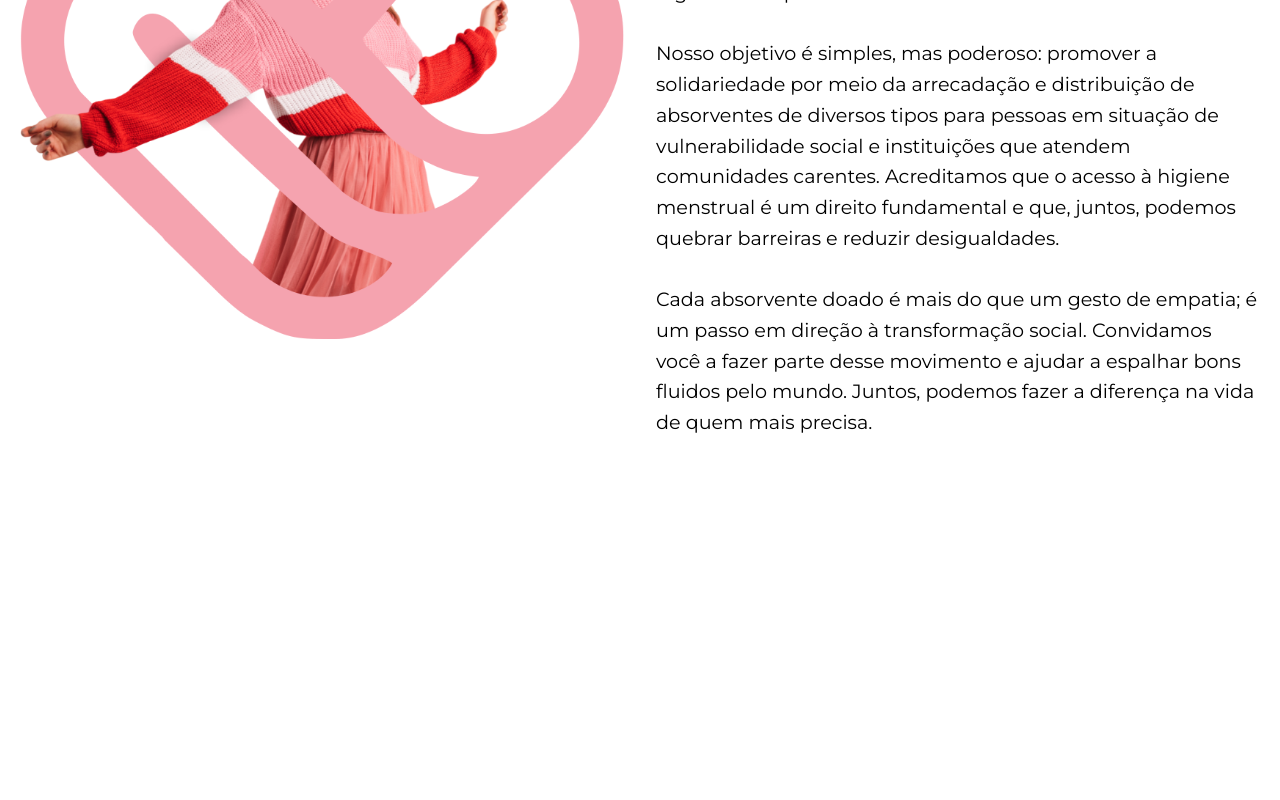
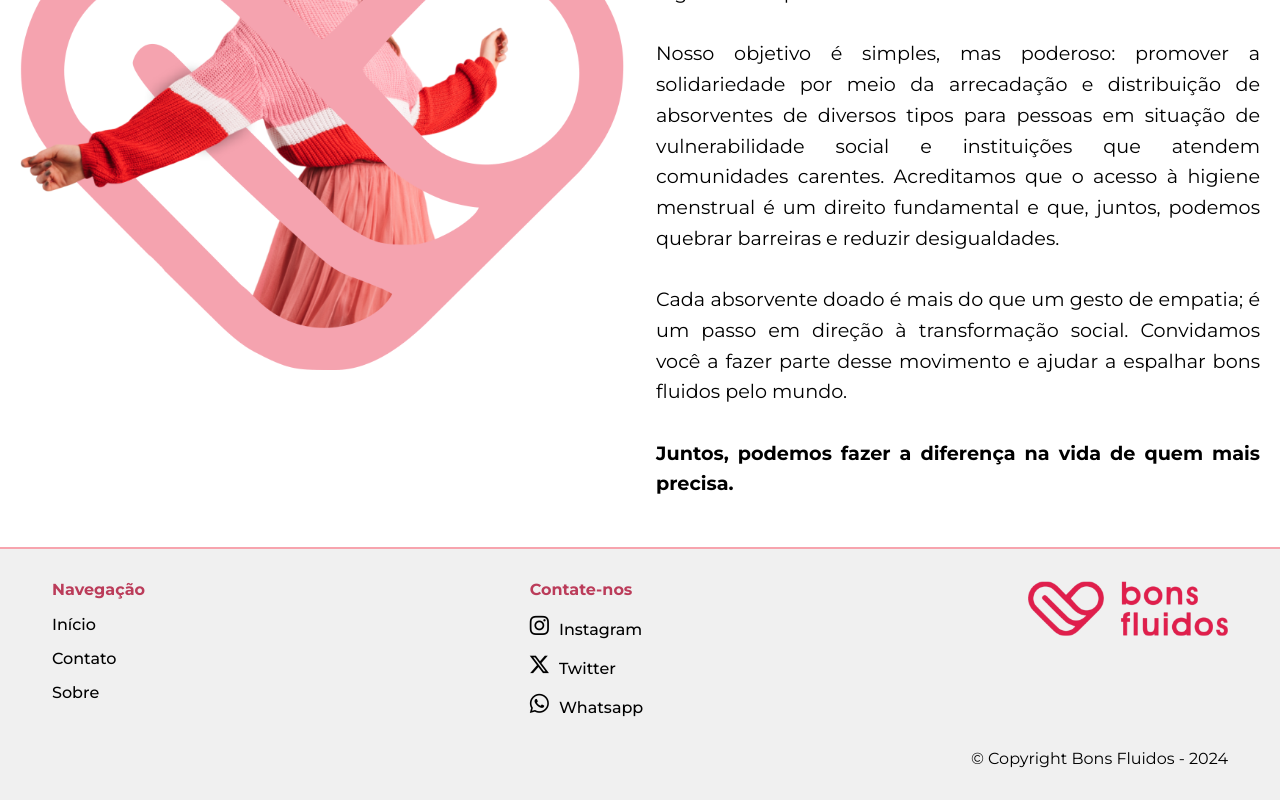
Before and after one commit to Serg-Ale/AS65A-Grupo-4-FrontEnd, a React (Vite) app: page / in a window 1280 px wide. Shown: the part 1221-2021 px from the top of the page. Before the commit the page ends 1707 px from the top, so only its background shows below. Built offline with nearby package versions, Linux system fonts and the light colour scheme.

Commit message:
create: footer

```diff
--- a/index.html
+++ b/index.html
@@ -4,10 +4,14 @@
     <meta charset="UTF-8" />
     <meta name="viewport" content="width=device-width, initial-scale=1.0" />
     <title>Bons Fluidos</title>
-    <link rel="shortcut icon" href="./images/favicon.png" type="image/x-icon">
+    <link rel="shortcut icon" href="./images/favicon.png" type="image/x-icon" />
     <link
       rel="stylesheet"
       href="https://cdn-uicons.flaticon.com/2.6.0/uicons-regular-rounded/css/uicons-regular-rounded.css"
+    />
+    <link
+      rel="stylesheet"
+      href="https://cdn-uicons.flaticon.com/2.6.0/uicons-brands/css/uicons-brands.css"
     />
     <link
       href="https://fonts.googleapis.com/css2?family=Lato:ital,wght@0,100;0,300;0,400;0,700;0,900;1,100;1,300;1,400;1,700;1,900&family=Montserrat:ital,wght@0,100..900;1,100..900&family=Raleway:ital,wght@0,100..900;1,100..900&display=swap"
--- a/src/components/About.jsx
+++ b/src/components/About.jsx
@@ -1,5 +1,6 @@
-const Hero = () => {
+const About = () => {
   return (
+    <>
       <div className="about">
         <div className="content">
           <div className="grid-separe">
@@ -9,31 +10,39 @@ const Hero = () => {
             <div className="info">
               <h2>Sobre nós</h2>
               <p>
-              O Projeto Bons Fluidos nasceu do desejo de enfrentar um problema
-              silencioso, mas devastador: a pobreza menstrual. Milhares de
-              pessoas em situação de vulnerabilidade enfrentam dificuldades para
-              acessar itens básicos de higiene, como absorventes, o que impacta
-              diretamente sua saúde, dignidade e qualidade de vida.
+                O <strong>Projeto bons fluidos</strong> nasceu do desejo de
+                enfrentar um problema silencioso, mas devastador: a pobreza
+                menstrual. Milhares de pessoas em situação de vulnerabilidade
+                enfrentam dificuldades para acessar itens básicos de higiene,
+                como absorventes, o que impacta diretamente sua saúde, dignidade
+                e qualidade de vida.
                 <br />
                 <br />
                 Nosso objetivo é simples, mas poderoso: promover a solidariedade
-              por meio da arrecadação e distribuição de absorventes de diversos
-              tipos para pessoas em situação de vulnerabilidade social e
-              instituições que atendem comunidades carentes. Acreditamos que o
-              acesso à higiene menstrual é um direito fundamental e que, juntos,
-              podemos quebrar barreiras e reduzir desigualdades.
+                por meio da arrecadação e distribuição de absorventes de
+                diversos tipos para pessoas em situação de vulnerabilidade
+                social e instituições que atendem comunidades carentes.
+                Acreditamos que o acesso à higiene menstrual é um direito
+                fundamental e que, juntos, podemos quebrar barreiras e reduzir
+                desigualdades.
                 <br />
                 <br />
                 Cada absorvente doado é mais do que um gesto de empatia; é um
                 passo em direção à transformação social. Convidamos você a fazer
-              parte desse movimento e ajudar a espalhar bons fluidos pelo mundo.
-              Juntos, podemos fazer a diferença na vida de quem mais precisa.
+                parte desse movimento e ajudar a espalhar bons fluidos pelo
+                mundo. <br />
+                <br />
+                <strong>
+                  Juntos, podemos fazer a diferença na vida de quem mais
+                  precisa.
+                </strong>
               </p>
             </div>
           </div>
         </div>
       </div>
+    </>
   );
 };
 
-export default Hero;
+export default About;
--- /dev/null
+++ b/src/components/Footer.jsx
@@ -0,0 +1,42 @@
+const Footer = () => {
+  return (
+    <>
+      <a name="contact"></a>
+      <footer>
+        <div className="content">
+          <div className="top">
+            <nav>
+              <strong>Navegação</strong>
+              <a href="./">Início</a>
+              <a href="#contato">Contato</a>
+              <a href="#sobre">Sobre</a>
+            </nav>
+            <nav>
+              <strong>Contate-nos</strong>
+              <a href="" className="social-item">
+                <i className="fi fi-brands-instagram"></i>
+                <span>Instagram</span>
+              </a>
+              <a href="" className="social-item">
+                <i className="fi fi-brands-twitter-alt"></i>
+                <span>Twitter</span>
+              </a>
+              <a href="" className="social-item">
+                <i className="fi fi-brands-whatsapp"></i>
+                <span>Whatsapp</span>
+              </a>
+            </nav>
+            <div className="logo">
+              <img src="/public/images/logo.png" alt="" />
+            </div>
+          </div>
+          <div className="bottom">
+            <span>© Copyright Bons Fluidos - 2024</span>
+          </div>
+        </div>
+      </footer>
+    </>
+  );
+};
+
+export default Footer;
--- a/src/components/Hero.jsx
+++ b/src/components/Hero.jsx
@@ -14,12 +14,12 @@ const Hero = () => {
             Dignidade para cada período
           </h1>
           <p>
-            O Projeto Bons Fluidos mobiliza doações de absorventes para combater
+            O Projeto bons fluidos mobiliza doações de absorventes para combater
             a pobreza menstrual e apoiar quem mais precisa.
           </p>
           <a href="#" className="button alt">
             Ver mais <i className="fi fi-rr-arrow-small-right"></i>
-          </a>
+          </a><a name="about"></a>
         </div>
         <div className="image">
           <img src="/images/hero.png" alt="Hero" />
--- a/src/pages/Dashboard.jsx
+++ b/src/pages/Dashboard.jsx
@@ -16,7 +16,6 @@ const Dashboard = () => {
           </div>
         </div>
       </div>
-
     </main>
   );
 };
--- a/src/pages/Home.jsx
+++ b/src/pages/Home.jsx
@@ -3,16 +3,21 @@ import Header from "../components/Header.jsx";
 import LoginModal from "../components/LoginModal.jsx";
 import Hero from "../components/Hero.jsx";
 import About from "../components/About.jsx";
+import Footer from "../components/Footer.jsx";
 
 const Home = () => {
   const [action, setAction] = useState("");
 
   return (
     <>
-      <Header setAction={ setAction } />
-      <LoginModal isOpen={ action === "login-modal" } onClose={ () => setAction("") } />
+      <Header setAction={setAction} />
+      <LoginModal
+        isOpen={action === "login-modal"}
+        onClose={() => setAction("")}
+      />
       <Hero />
       <About />
+      <Footer />
     </>
   );
 };
--- a/src/scss/components/About.scss
+++ b/src/scss/components/About.scss
@@ -43,6 +43,7 @@
                     margin: 0;
                     line-height: 1.6;
                     font-size: 1.2rem;
+                    text-align: justify;
 
                     @media all and (max-width: 999px) {
                         font-size: 1rem;
--- /dev/null
+++ b/src/scss/components/Footer.scss
@@ -0,0 +1,64 @@
+footer {
+  border-top: 2px solid var(--secondary);
+  background-color: rgb(240, 240, 240);
+
+  .content {
+    display: flex;
+    flex-direction: column;
+    justify-content: center;
+
+    .top {
+      padding: 2rem;
+      width: 100%;
+      display: flex;
+      justify-content: space-between;
+
+      .logo {
+        max-width: 200px;
+
+        img {
+          width: 100%;
+          height: auto;
+        }
+      }
+
+      nav {
+        display: flex;
+        flex-direction: column;
+        gap: 1rem;
+
+        strong {
+          color: var(--primary);
+          font-family: 1.3rem;
+        }
+
+        a {
+          text-decoration: none;
+          font-weight: 500;
+          color: var(--black);
+          transition: all 300ms ease-in;
+
+          &:hover {
+            font-weight: 700;
+            color: var(--secondary);
+          }
+
+          i {
+            display: inline-flex;
+            margin-right: 10px;
+            font-size: 1.2rem;
+          }
+        }
+      }
+    }
+
+    .bottom {
+      width: 100%;
+      padding: 2rem;
+      padding-top: 0;
+      display: flex;
+      justify-content: flex-end;
+      color: var(--black);
+    }
+  }
+}
--- a/src/scss/index.scss
+++ b/src/scss/index.scss
@@ -1,5 +1,6 @@
 @use "base/base.scss";
+@use "components/About.scss";
 @use "pages/Dashboard.scss";
+@use "components/Footer.scss";
 @use "components/Hero.scss";
-@use "components/About.scss";
 @use "components/Header.scss";
```
Also changed, not shown: src/components/Donate.jsx (added, +42 -0 lines). Lines whose indentation alone changed are shown as unchanged.
